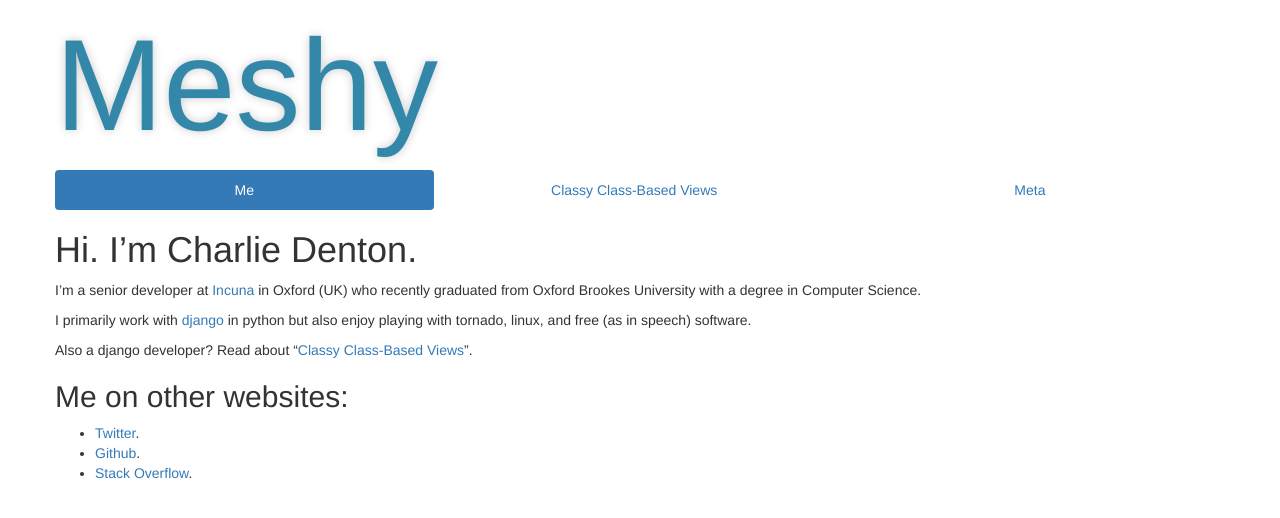
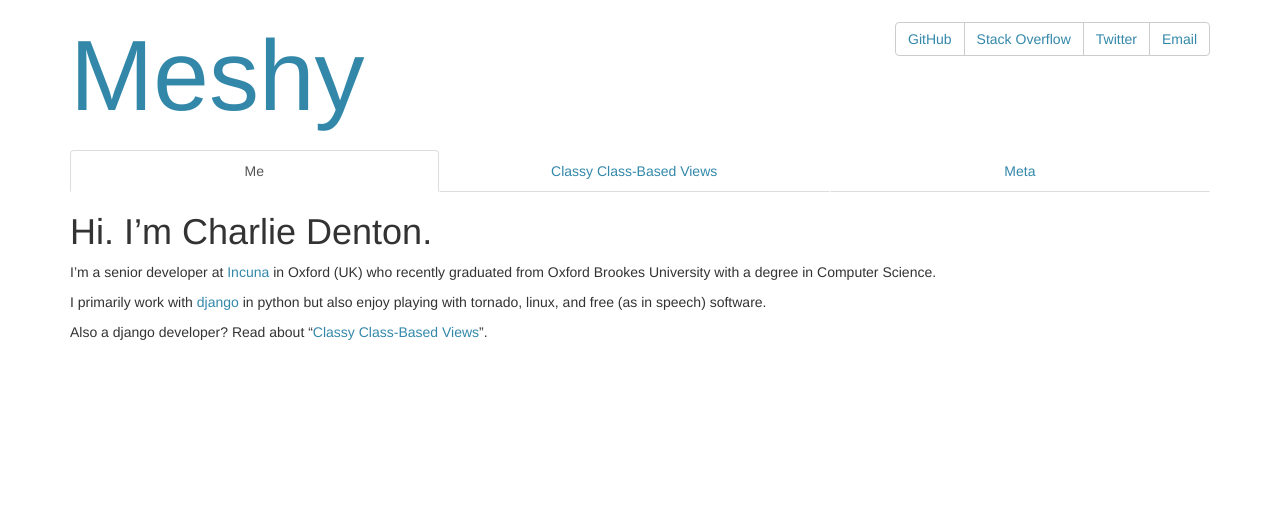
Before and after one commit to meshy/meshy.github.com, a Jekyll site: the page built from index.markdown, in a window 1280 px wide. Shown: the top 518 px of the page. Built offline with Jekyll 4.4.1, drawn with Linux system fonts in a browser that asks for light colours; nearby versions of some CDN libraries; some web fonts are replaced.

Commit message:
Use bootstrap better.

```diff
--- a/_layouts/main.html
+++ b/_layouts/main.html
@@ -8,13 +8,27 @@
     <link href='http://fonts.googleapis.com/css?family=Aladin' rel='stylesheet'>
   </head>
 
-  <body id='{{ page.bodyid }}'>
+  <body>
     <div class='container'>
-      <header class='row'>
+      <header class='clearfix'>
+        <div class='links btn-group pull-right'>
+          <a class='btn btn-default' target='_blank' href='http://git.io/meshy'>
+            GitHub
+          </a>
+          <a class='btn btn-default' target='_blank' href='http://stackoverflow.com/users/400691/meshy'>
+            Stack Overflow
+          </a>
+          <a class='btn btn-default' target='_blank' href='http://twitter.com/meshy'>
+            Twitter
+          </a>
+          <a class='btn btn-default' target='_blank' href='mailto://website@meshy.co.uk'>
+            Email
+          </a>
+        </div>
         <h1 id='logo'><a href='/'>Meshy</a></h1>
       </header>
-      <nav class='row'>
-        <ul class='nav nav-pills nav-justified'>
+      <nav>
+        <ul class='nav nav-tabs nav-justified'>
           <li class='{% if page.bodyid == "me" %}active{% endif %}'>
             <a href='/'>Me</a>
           </li>
@@ -26,12 +40,8 @@
           </li>
         <ul>
       </nav>
-      <article class="row">
-        <div id='content'>
-          <div class='inner'>
-            {{ content }}
-          </div>
-        </div>
+      <article>
+        {{ content }}
       </article>
       <footer></footer>
     </div>
--- a/index.markdown
+++ b/index.markdown
@@ -13,9 +13,3 @@ I primarily work with [django](http://djangoproject.com) in python but
 also enjoy playing with tornado, linux, and free (as in speech) software.
 
 Also a django developer? Read about "[Classy Class-Based Views](/ccbv/)".
-
-## Me on other websites:
-
-* [Twitter](http://twitter.com/meshy).
-* [Github](http://git.io/meshy).
-* [Stack Overflow](http://stackoverflow.com/users/400691/meshy).
--- a/media/css/base.css
+++ b/media/css/base.css
@@ -1,4 +1,14 @@
-/* HEADER/LOGO */
+a, .btn{
+    transition: 0.5s;
+    color: #38a;
+}
+a:active{
+    color: #500;
+}
+a:hover, .btn:hover{
+    color: #944;
+    text-decoration: none;
+}
 header{
     color: #555;
     margin-bottom: 10px;
@@ -6,27 +16,9 @@ header{
 #logo{
     border: none;
     font-family: 'Aladin', Helvetica, Arial, sans-serif;
-    font-size: 130px;
-    line-height: 130px;
+    font-size: 100px;
 }
-#logo a,
-#logo a:link,
-#logo a:visited{
-    color: #38a;
-    text-shadow: 0px 0px 10px #ccc;
-    transition: 0.5s;
+.links{
+    margin-top: 22px;
+    padding-right: none;
 }
-#logo a:active{
-    color: #500;
-}
-#logo a:hover{
-    color: #944;
-    text-decoration: none;
-}
-
-body#me nav .me,
-body#ccbv nav .ccbv,
-body#meta nav .meta,
-body#linkrease nav .linkrease{
-    background-color: #f3f3f3;
-}
```
